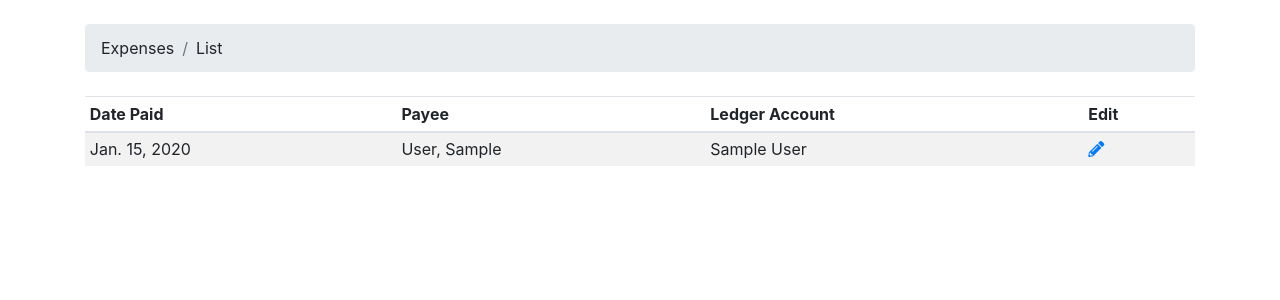
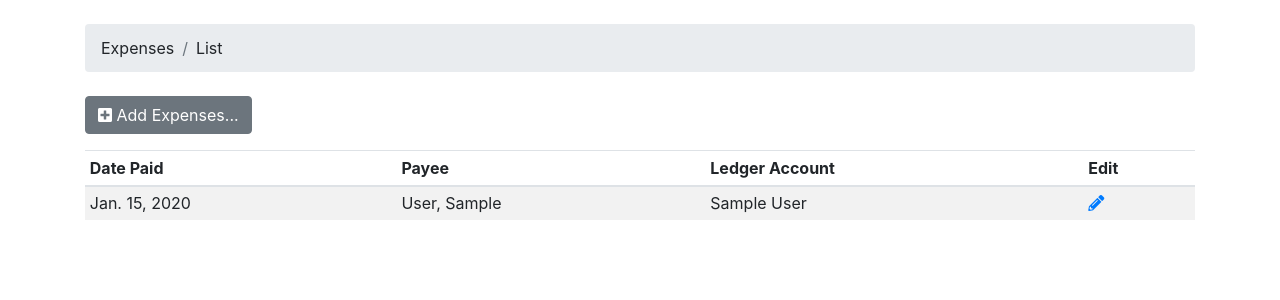
Before and after one commit to Frisesomorum/epobs, a Django app: page /finance/expenses/ in a window 1280 px wide. Shown: the part 56-356 px from the top of the page. Run offline with Django 3.2, Linux system fonts and the light colour scheme; tables that the repository leaves empty hold one stand-in row (values such as "Sample post"); parts of the project's set-up code (start-up, migrations or seed data) failed here and were passed over; some libraries are stand-ins or nearby versions; some web fonts are replaced.

Commit message:
Move 'add' links from menu to respective listviews

```diff
--- a/epobs-django/templates/base.html
+++ b/epobs-django/templates/base.html
@@ -25,24 +25,18 @@
                   Menu
                 </a>
                 <div class="dropdown-menu dropdown-menu-right" aria-labelledby="userMenu">
-                  <a class="dropdown-item" href="{% url 'list_expenses' %}">List Expenses</a>
-                  <a class="dropdown-item" href="{% url 'add_expenses' %}">Add Expenses</a>
-                  <a class="dropdown-item" href="{% url 'list_revenues' %}">List Revenues</a>
-                  <a class="dropdown-item" href="{% url 'add_revenues' %}">Add Revenues</a>
+                  <a class="dropdown-item" href="{% url 'list_expenses' %}">Expenses</a>
+                  <a class="dropdown-item" href="{% url 'list_revenues' %}">Revenues</a>
                   <div class="dropdown-divider"></div>
                   <a class="dropdown-item" href="#">Budget</a>
                   <a class="dropdown-item" href="#">Reports</a>
                   <div class="dropdown-divider"></div>
-                  <a class="dropdown-item" href="{% url 'list_term' %}">List Terms</a>
-                  <a class="dropdown-item" href="{% url 'create_term' %}">Create Term</a>
+                  <a class="dropdown-item" href="{% url 'list_term' %}">Terms</a>
                   <div class="dropdown-divider"></div>
-                  <a class="dropdown-item" href="{% url 'list_employees' %}">List Employees</a>
-                  <a class="dropdown-item" href="{% url 'add_employees' %}">Add Employees</a>
-                  <a class="dropdown-item" href="{% url 'list_suppliers' %}">List Suppliers</a>
-                  <a class="dropdown-item" href="{% url 'add_suppliers' %}">Add Suppliers</a>
+                  <a class="dropdown-item" href="{% url 'list_employees' %}">Employees</a>
+                  <a class="dropdown-item" href="{% url 'list_suppliers' %}">Suppliers</a>
                   <div class="dropdown-divider"></div>
-                  <a class="dropdown-item" href="{% url 'list_students' %}">List Students</a>
-                  <a class="dropdown-item" href="{% url 'add_students' %}">Add Students</a>
+                  <a class="dropdown-item" href="{% url 'list_students' %}">Students</a>
                   <div class="dropdown-divider"></div>
                   <a class="dropdown-item" href="#">Log out</a>
                 </div>
--- a/epobs-django/templates/finance/expenses/list.html
+++ b/epobs-django/templates/finance/expenses/list.html
@@ -10,6 +10,10 @@
 {% endblock %}
 
 {% block content %}
+  <div class="form-group">
+    <a href="{% url 'add_expenses' %}" class="btn btn-secondary"><i class="fas fa-plus-square"></i> Add Expenses...</a>
+  </div>
+
   <table class="table table-striped table-sm">
     <thead>
       <tr>
--- a/epobs-django/templates/finance/revenues/list.html
+++ b/epobs-django/templates/finance/revenues/list.html
@@ -10,6 +10,10 @@
 {% endblock %}
 
 {% block content %}
+  <div class="form-group">
+    <a href="{% url 'add_revenues' %}" class="btn btn-secondary"><i class="fas fa-plus-square"></i> Add Revenues...</a>
+  </div>
+
   <table class="table table-striped table-sm">
     <thead>
       <tr>
--- a/epobs-django/templates/finance/terms/list.html
+++ b/epobs-django/templates/finance/terms/list.html
@@ -10,7 +10,11 @@
 {% endblock %}
 
 {% block content %}
-<!-- TODO: display discontiguity and overlap errors -->
+  <div class="form-group">
+    <a href="{% url 'create_term' %}" class="btn btn-secondary"><i class="fas fa-plus-square"></i> Create New...</a>
+  </div>
+
+  <!-- TODO: display discontiguity and overlap errors -->
   <table class="table table-striped table-sm">
     <thead>
       <tr>
--- a/epobs-django/templates/personnel/employees/list.html
+++ b/epobs-django/templates/personnel/employees/list.html
@@ -11,6 +11,10 @@
 {% endblock %}
 
 {% block content %}
+  <div class="form-group">
+    <a href="{% url 'add_employees' %}" class="btn btn-secondary"><i class="fas fa-plus-square"></i> Add Employees...</a>
+  </div>
+
   <table class="table table-striped table-sm">
     <thead>
       <tr>
--- a/epobs-django/templates/personnel/suppliers/list.html
+++ b/epobs-django/templates/personnel/suppliers/list.html
@@ -11,6 +11,10 @@
 {% endblock %}
 
 {% block content %}
+  <div class="form-group">
+    <a href="{% url 'add_suppliers' %}" class="btn btn-secondary"><i class="fas fa-plus-square"></i> Add Suppliers...</a>
+  </div>
+
   <table class="table table-striped table-sm">
     <thead>
       <tr>
--- a/epobs-django/templates/student/list.html
+++ b/epobs-django/templates/student/list.html
@@ -10,6 +10,7 @@
 {% endblock %}
 
 {% block content %}
+  <div class="form-group">
     <form method="post" class="mb-4" enctype="multipart/form-data">
       {% csrf_token %}
       <input type="submit" name="export" value="Export" />
@@ -17,6 +18,9 @@
       <input type="submit" name="import" value="Import" />
       <input type="file" name="import_students">
     </form>
+    <a href="{% url 'add_students' %}" class="btn btn-secondary"><i class="fas fa-plus-square"></i> Add Students...</a>
+  </div>
+
   <table id="students" class="table table-striped table-sm">
     <thead>
       <tr>
```
Lines whose indentation alone changed are shown as unchanged.
